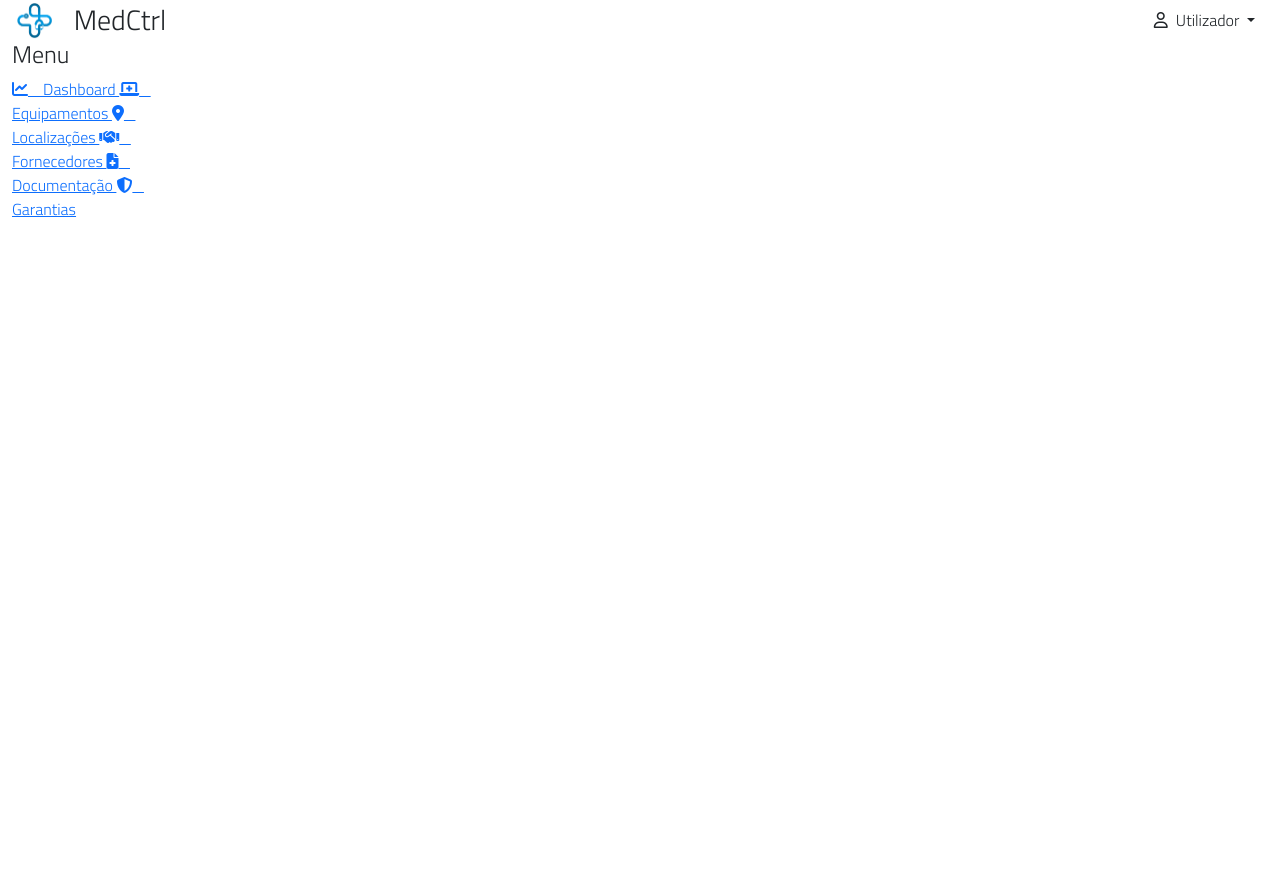
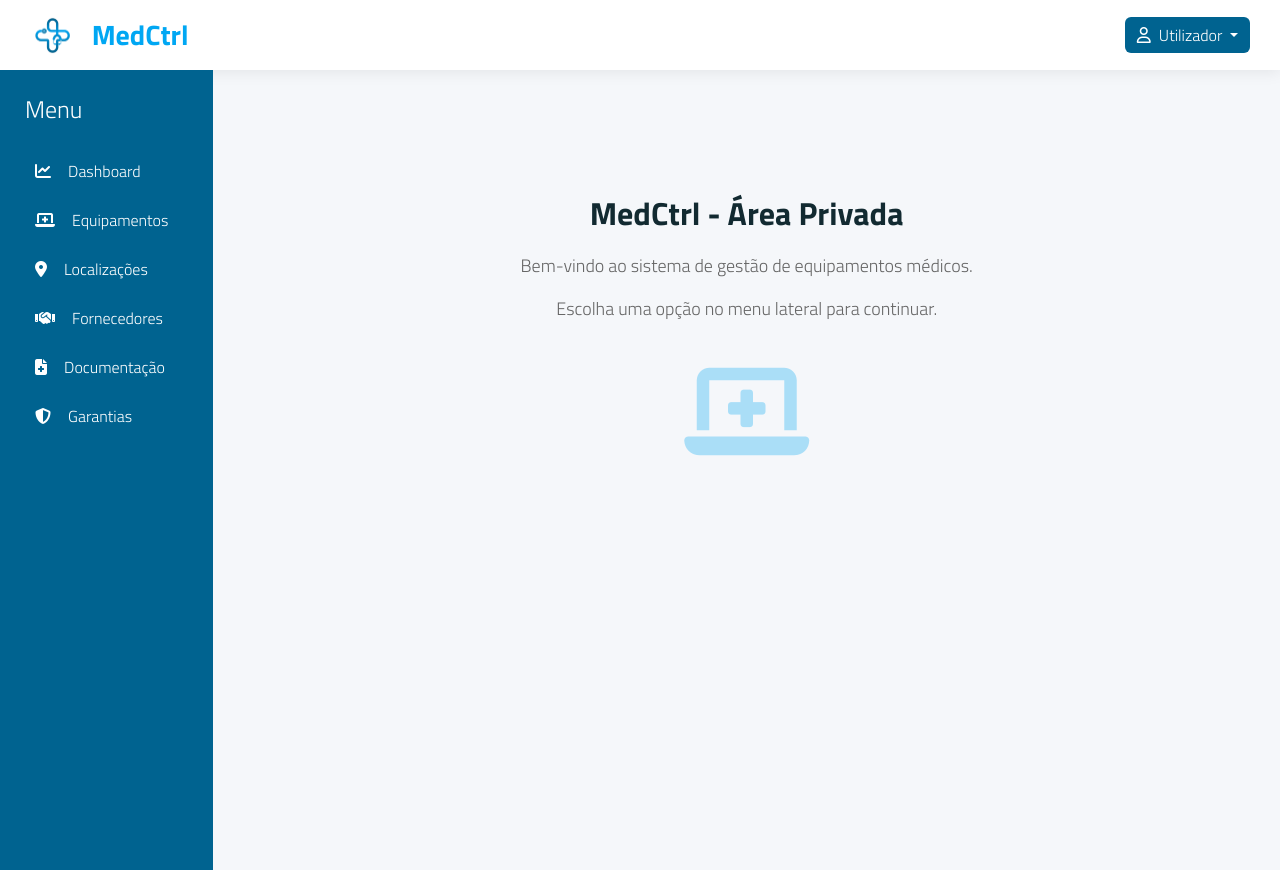
Before and after one commit to clarapereira1240902/MedCtrl, a PHP site: page /private/index.html in a window 1280 px wide. Before the commit the page ends 217 px from the top, so only its background shows below. Run offline with PHP 8.4, Linux system fonts and the light colour scheme.

Commit message:
Frontend- Implementação do estilo da página inicial do private

```diff
--- a/assets/css/estilos.css
+++ b/assets/css/estilos.css
@@ -393,3 +393,108 @@
     font-weight: 600;
     background-color: #006390;
 }
+
+
+
+
+/* Estilo da Área Private */
+*{
+    margin:0;
+    padding:0;
+    box-sizing:border-box;
+    font-family:'Titillium Web',sans-serif;
+}
+
+body{
+    background:#f5f7fa;
+}
+
+
+/* NAVBAR */
+.navbar-medctrl{
+    background:#ffffff;
+    padding:15px 30px;
+    box-shadow:0 2px 15px rgba(0,0,0,0.08);
+}
+
+.navbar-medctrl h3{
+    color:#00a7f3;
+    font-weight:700;
+}
+
+
+/* BOTÃO UTILIZADOR */
+.btn-user{
+    background:#006390;
+    color:white;
+    border:none;
+}
+
+.btn-user:hover{
+    background:#00a7f3;
+    color:white;
+}
+
+
+/* SIDEBAR */
+.sidebar{
+    background:#006390;
+    min-height:100vh;
+    padding:25px;
+}
+
+.sidebar h4{
+    color:white;
+    margin-bottom:25px;
+}
+
+.sidebar a{
+    display:block;
+    text-decoration:none;
+    color:white;
+    padding:10px;
+    margin-bottom:5px;
+    border-radius:10px;
+    transition:.3s;
+}
+
+.sidebar a:hover{
+    background:#00a7f3;
+}
+
+.sidebar i{
+    margin-right:2px;
+}
+
+
+/* CONTEÚDO */
+main h2{
+    font-weight:700;
+    color:#122a31;
+}
+
+.pagina-inicial{
+    text-align:center;
+    margin-top:100px;
+}
+
+.pagina-inicial h2{
+    color:#122a31;
+    font-weight:700;
+    margin-bottom:20px;
+}
+
+.pagina-inicial p{
+    color:#666;
+    font-size:18px;
+}
+
+.icone-centro{
+    margin-top:40px;
+}
+
+.icone-centro i{
+    font-size:100px;
+    color:#00a7f3;
+    opacity:0.3;
+}
--- a/private/index.html
+++ b/private/index.html
@@ -63,24 +63,40 @@
                     <a href="views/equipamentos/equipamentos.html">
                         <i class="fa-solid fa-laptop-medical"></i> &ensp; Equipamentos
                     </a>
-                    <a href="views/localizacoes/lacalizacoes.html">
+                    <a href="views/localizacoes/localizacoes.html">
                         <i class="fa-solid fa-location-dot"></i> &ensp; Localizações
                     </a>
-                    <a href="#">
+                    <a href="views/fornecedores/fornecedores.html">
                         <i class="fa-solid fa-handshake"></i> &ensp; Fornecedores
                     </a>
-                    <a href="#">
+                    <a href="views/documentacao/documentacao.html">
                         <i class="fa-solid fa-file-medical"></i> &ensp; Documentação
                     </a>
-                    <a href="#">
+                    <a href="views/garantias/garantias.html">
                         <i class="fa-solid fa-shield-halved"></i> &ensp; Garantias
                     </a>
                 </nav>
             </aside>
 
+            <!-- Conteúdo Principal -->
+            <main class="col-md-9 col-lg-10 p-4">
+                <section class="pagina-inicial">
+                    <h2>MedCtrl - Área Privada</h2>
+                    <p>Bem-vindo ao sistema de gestão de equipamentos médicos.</p>
+                    <p> Escolha uma opção no menu lateral para continuar.</p>
+
+                    <div class="icone-centro">
+                        <i class="fa-solid fa-laptop-medical"></i>
+                    </div>
+                </section>
+            </main>
+
+        </div>
+    </div>
 
 
-
+<!-- Bootstrap JS and custom JS -->
+<script src="../assets/bootstrap/bootstrap.bundle.min.js"></script>
 
 </body>
 </html>
```
